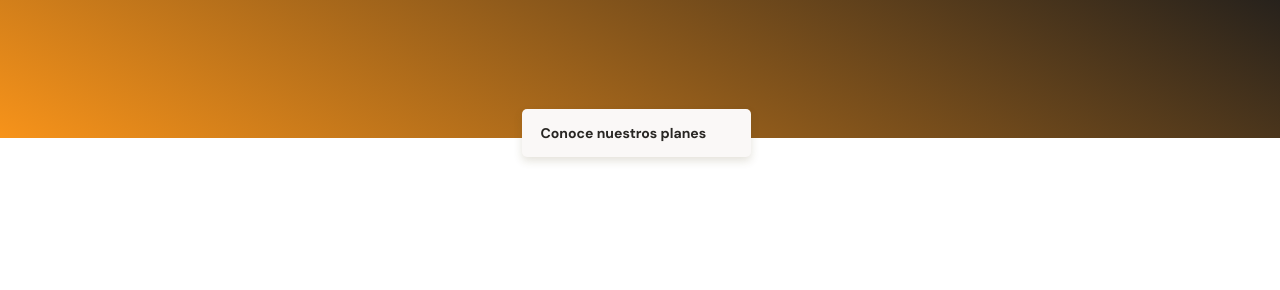
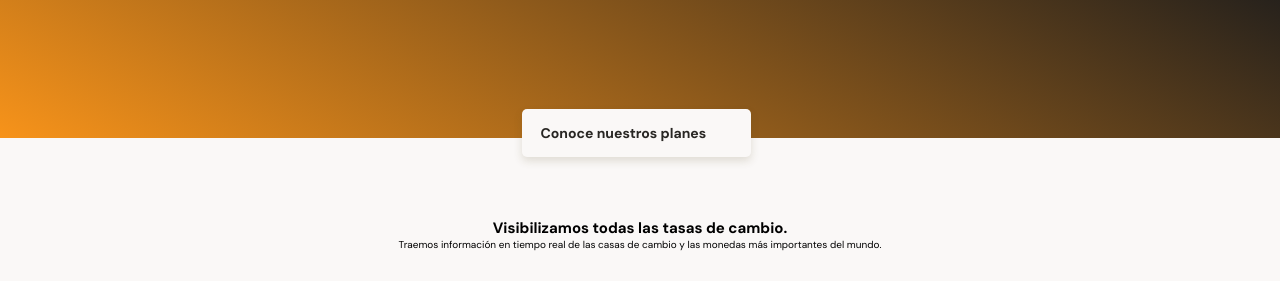
Before and after one commit to Dany0343/cursomobilefirst, a plain HTML site: page index.html in a window 1280 px wide. Shown: the part 196-486 px from the top of the page. Drawn offline with Linux system fonts and the light colour scheme.

Commit message:
Contenedor del titulo del main, primera seccion modificado

```diff
--- a/index.html
+++ b/index.html
@@ -17,7 +17,18 @@
         </div>
     </header>
     <main>
-        <section></section>
+        <section class="main-exchange-container">
+            <div class="backgroundImg">
+
+            </div>
+            <div class="main-exchange-container--title">
+                <h2>Visibilizamos todas las tasas de cambio.</h2>
+                <p>Traemos información en tiempo real de las casas de cambio y las monedas más importantes del mundo.</p>
+            </div>
+            <section class="main-tables-container">
+                <div></div>
+            </section>
+        </section>
         <section></section>
         <section></section>
         <section></section>
--- a/style.css
+++ b/style.css
@@ -92,3 +92,21 @@ header img {
     margin-left: 10px;
     background-image: url('./assets/icons/down-arrow.svg');
 }
+main {
+    width: 100%;
+    height: auto;
+    background-color: var(--off-white);
+}
+.main-exchange-container{
+    width: 100%;
+    height: auto;
+    padding-top: 80px;
+    padding-bottom: 30px;
+    text-align: center;
+}
+.main-exchange-container--title {
+    width: 90%;
+    min-width: 288px;
+    max-width: 900px;
+    margin: 0 auto;
+}
```
